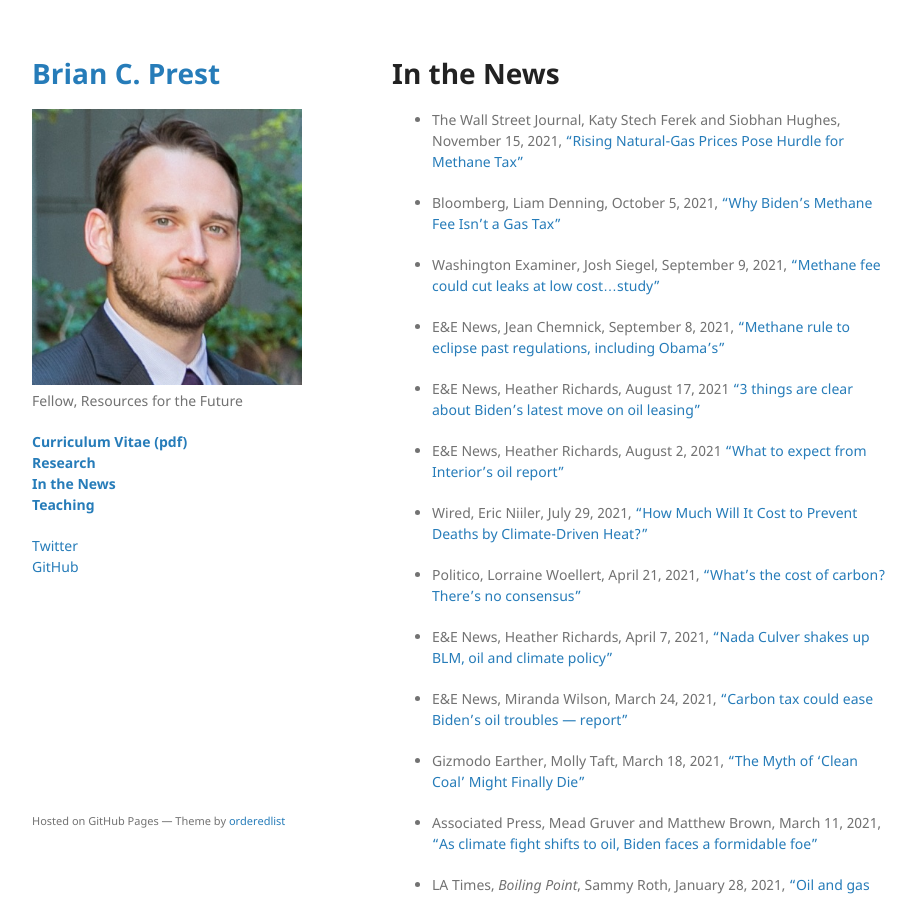
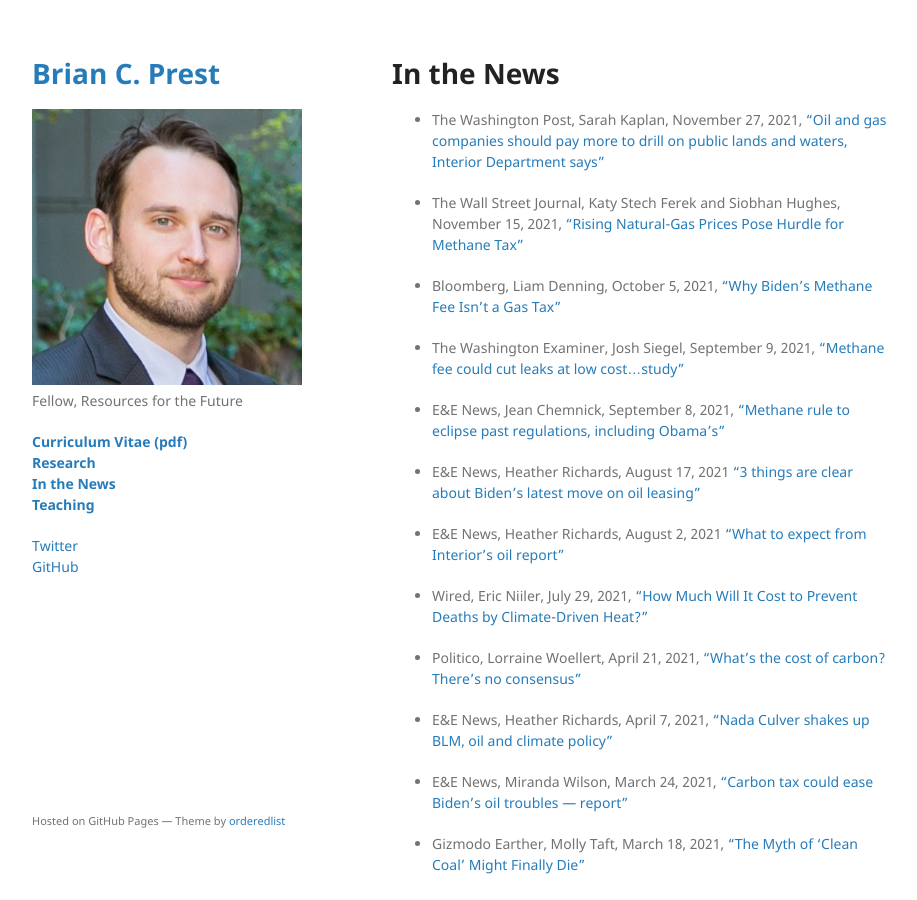
Before and after one commit to bprest/bprest.github.io, a Jekyll site: the page built from in-the-news.md, in a window 1280 px wide and 900 px high. Shown: the whole window, without its empty margins (178-1095 px from the left). Built offline with Jekyll 4.4.1, drawn with Linux system fonts in a browser that asks for light colours; our own code applies the rules of GitHub Pages for plain Markdown files.

Commit message:
wapo article

```diff
--- a/in-the-news.md
+++ b/in-the-news.md
@@ -4,12 +4,13 @@ layout: default
 
 # In the News
 
+* The Washington Post, Sarah Kaplan, November 27, 2021, ["Oil and gas companies should pay more to drill on public lands and waters, Interior Department says"](https://www.washingtonpost.com/climate-environment/2021/11/26/biden-oil-gas-drill-public-lands/)
 
 * The Wall Street Journal, Katy Stech Ferek and Siobhan Hughes, November 15, 2021, ["Rising Natural-Gas Prices Pose Hurdle for Methane Tax"](https://www.wsj.com/articles/methane-tax-spending-bill-heating-oil-gas-11636924180)
 
 * Bloomberg, Liam Denning, October 5, 2021, ["Why Biden's Methane Fee Isn't a Gas Tax"](https://www.bloomberg.com/opinion/articles/2021-10-05/why-biden-s-methane-fee-isn-t-a-gas-tax)
 
-* Washington Examiner, Josh Siegel, September 9, 2021, ["Methane fee could cut leaks at low cost...study"](https://www.washingtonexaminer.com/policy/energy/daily-on-energy-oil-and-gas-industry-claims-success-for-voluntary-program-to-cut-methane-emissions)
+* The Washington Examiner, Josh Siegel, September 9, 2021, ["Methane fee could cut leaks at low cost...study"](https://www.washingtonexaminer.com/policy/energy/daily-on-energy-oil-and-gas-industry-claims-success-for-voluntary-program-to-cut-methane-emissions)
 
 * E&E News, Jean Chemnick, September 8, 2021, ["Methane rule to eclipse past regulations, including Obama's"](https://subscriber.politicopro.com/article/eenews/2021/09/08/methane-rule-to-eclipse-past-regulations-including-obamas-280301)
 
```
